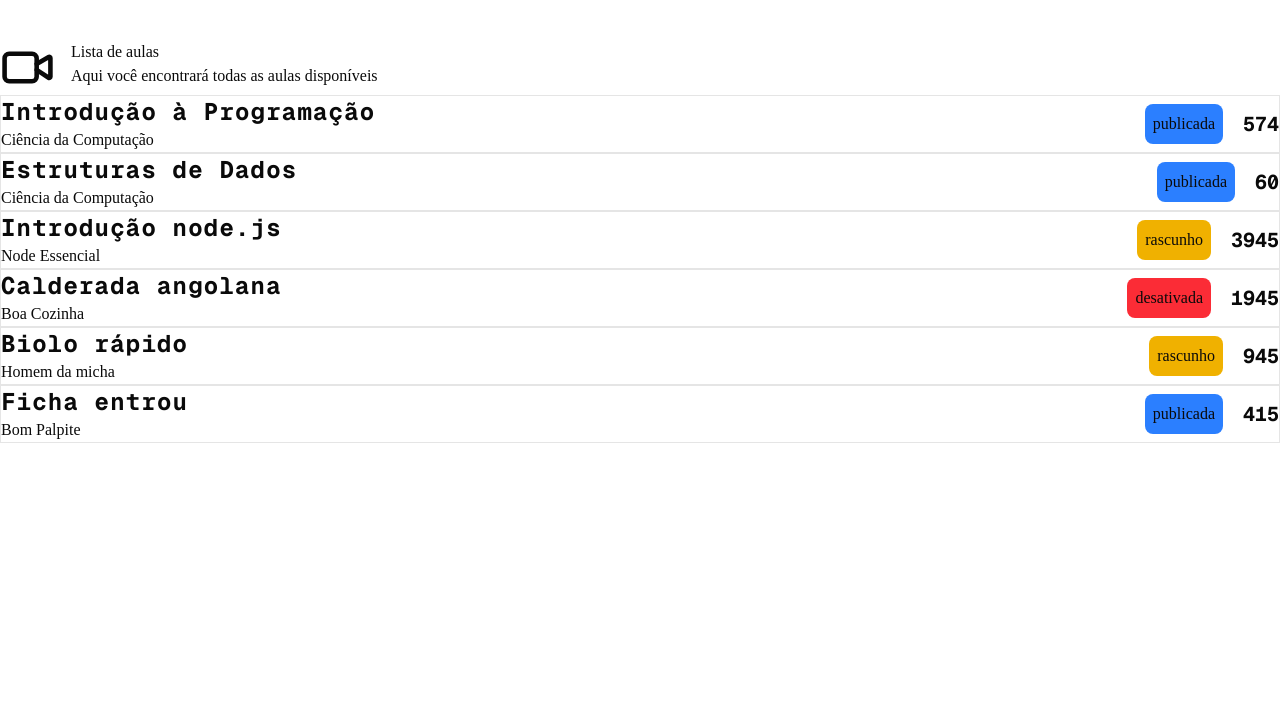
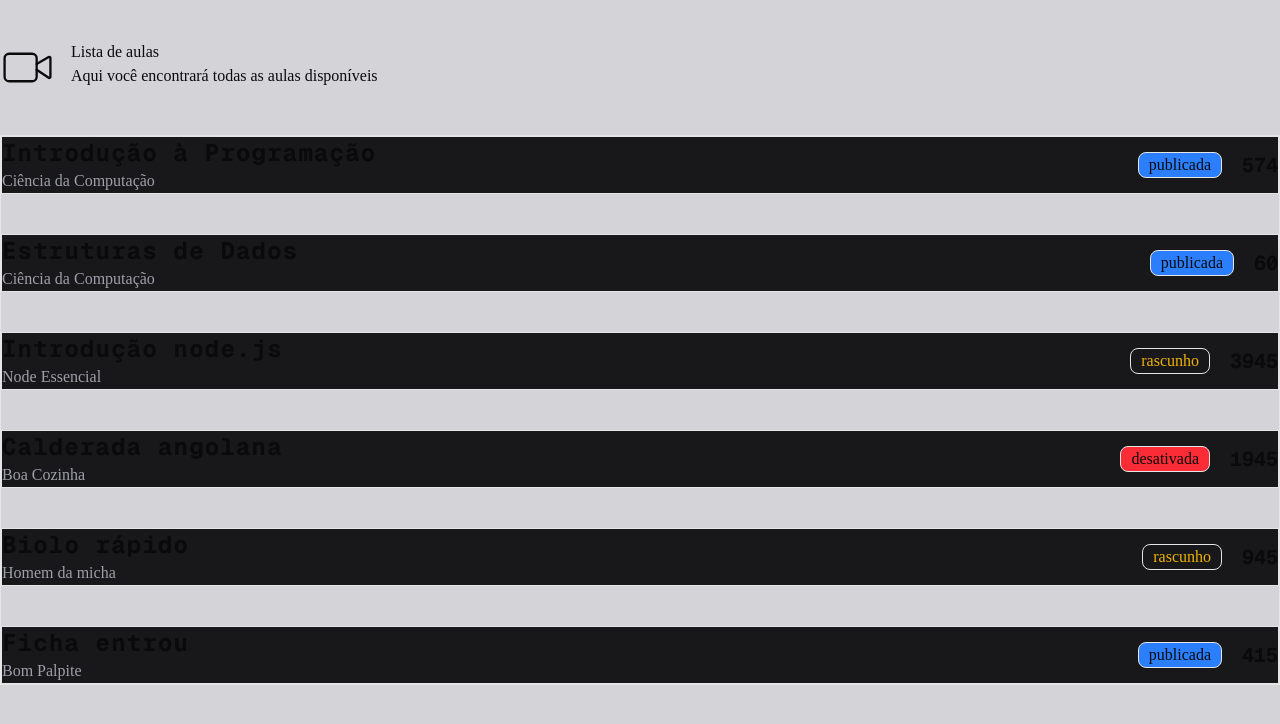
Before and after one commit to EdsonJGaspar/next-pro, a Next.js app: page /aula in a window 1280 px wide. Shown: the top 724 px of the page. Built offline with nearby package versions, Linux system fonts and the light colour scheme.

Commit message:
upDate: Actualizacao do componente ListarAula

```diff
--- a/app/aula/page.tsx
+++ b/app/aula/page.tsx
@@ -5,14 +5,14 @@ import { VideoIcon } from "lucide-react";
 
 export default function AulaPage() {
   return (
-    <div className="flex h-screen flex-col max-w-7xl mx-auto py-10">
+    <div className="flex h-screen flex-col max-w-7xl mx-auto py-10 gap-10 bg-zinc-300">
       <Titulo
         principal="Lista de aulas"
         secundario="Aqui você encontrará todas as aulas disponíveis"
         icone={VideoIcon}
       />
 
-      <ul className="w-full">
+      <ul className="w-full space-y-10 border">
         {aulas.map((aula) => {
           return (
             <ListarAula
--- a/components/web/aulas/shared/listar-aula.tsx
+++ b/components/web/aulas/shared/listar-aula.tsx
@@ -2,22 +2,28 @@ import AulaProps from "@/data/model/aula";
 
 export function ListarAula({ nome, curso, duracao, status }: AulaProps) {
   return (
-    <li className="border mx-auto flex items-center justify-between">
+    <li className="flex items-center justify-between bg-zinc-900 border">
       <div>
         <h2 className="text-lg md:text-xl lg:text-2xl font-bold font-mono tracking-wider">
           {nome}
         </h2>
-        <h3>{curso}</h3>
+        <h3 className="text-zinc-400">{curso}</h3>
       </div>
       <div className="flex gap-5 items-center">
         {status === "publicada" && (
-          <p className="bg-blue-500 p-2 rounded-md font-light">{status}</p>
+          <p className="bg-blue-500 border px-2.5 rounded-md font-light">
+            {status}
+          </p>
         )}
         {status === "rascunho" && (
-          <p className="bg-yellow-500 p-2 rounded-md font-light">{status}</p>
+          <p className="text-yellow-500  border px-2.5 rounded-md font-light">
+            {status}
+          </p>
         )}
         {status === "desativada" && (
-          <p className="bg-red-500 p-2 rounded-md font-light">{status}</p>
+          <p className="bg-red-500 border px-2.5 rounded-md font-light">
+            {status}
+          </p>
         )}
 
         <h3 className="font-bold text-xl font-mono">{duracao}</h3>
--- a/components/web/aulas/shared/titulo.tsx
+++ b/components/web/aulas/shared/titulo.tsx
@@ -9,7 +9,7 @@ export interface TituloProps {
 export default function Titulo(props: TituloProps) {
   return (
     <div className="flex gap-4">
-      <props.icone size={55} />
+      <props.icone size={55} stroke-width="1" />
 
       <div>
         <h1>{props.principal}</h1>
```
